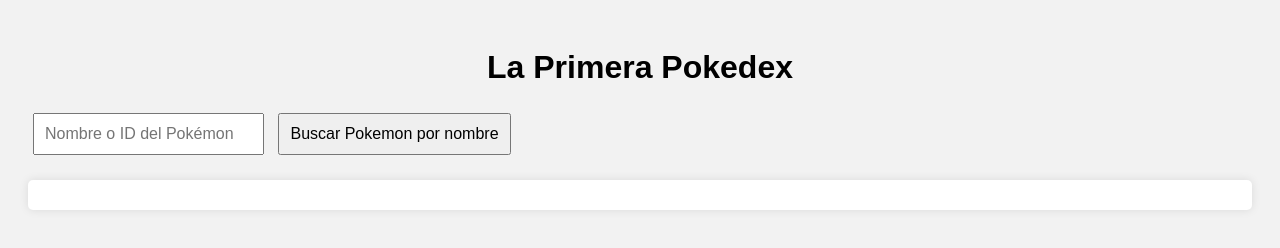
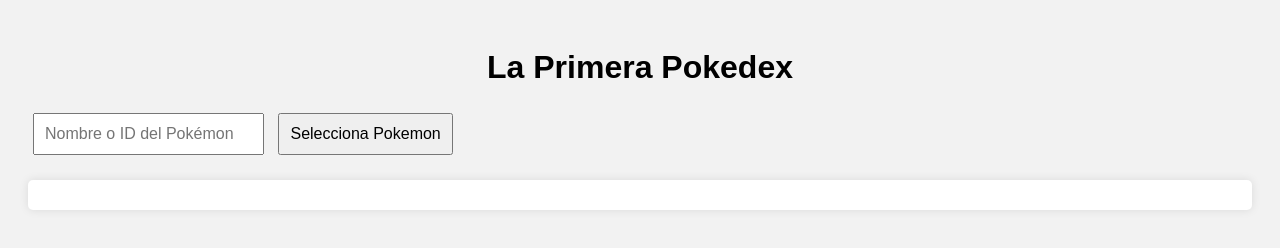
Before and after one commit to johnkespitia/curso-git-github-abr-2025, a website built with Vite: page index.html in a window 1280 px wide. Built offline with nearby package versions, Linux system fonts and the light colour scheme.

Commit message:
fix: cambio de nombre

```diff
--- a/index.html
+++ b/index.html
@@ -9,7 +9,7 @@
 <body>
   <h1>La Primera Pokedex</h1>
   <input type="text" id="pokemonName" placeholder="Nombre o ID del Pokémon">
-  <button id="searchBtn">Buscar Pokemon por nombre</button>
+  <button id="searchBtn">Selecciona Pokemon </button>
   <div id="pokemonInfo">
     <!-- Aquí se mostrará la información del Pokémon -->
   </div>
```
